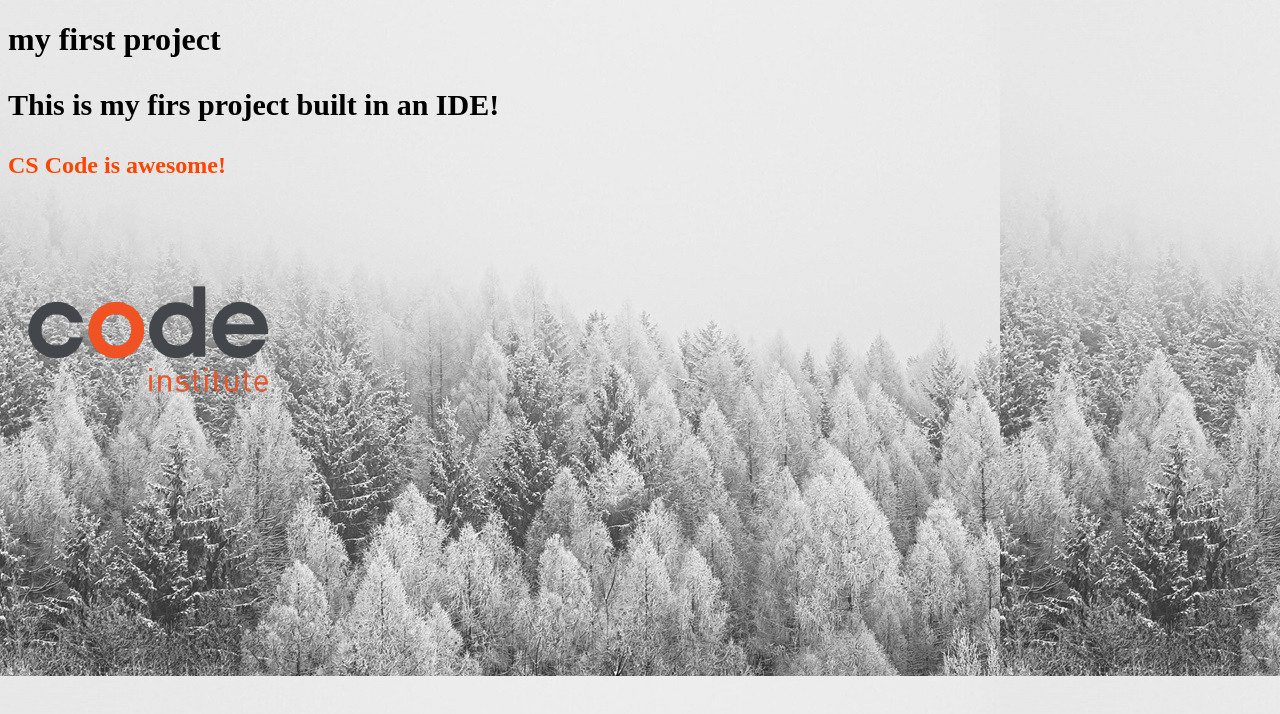
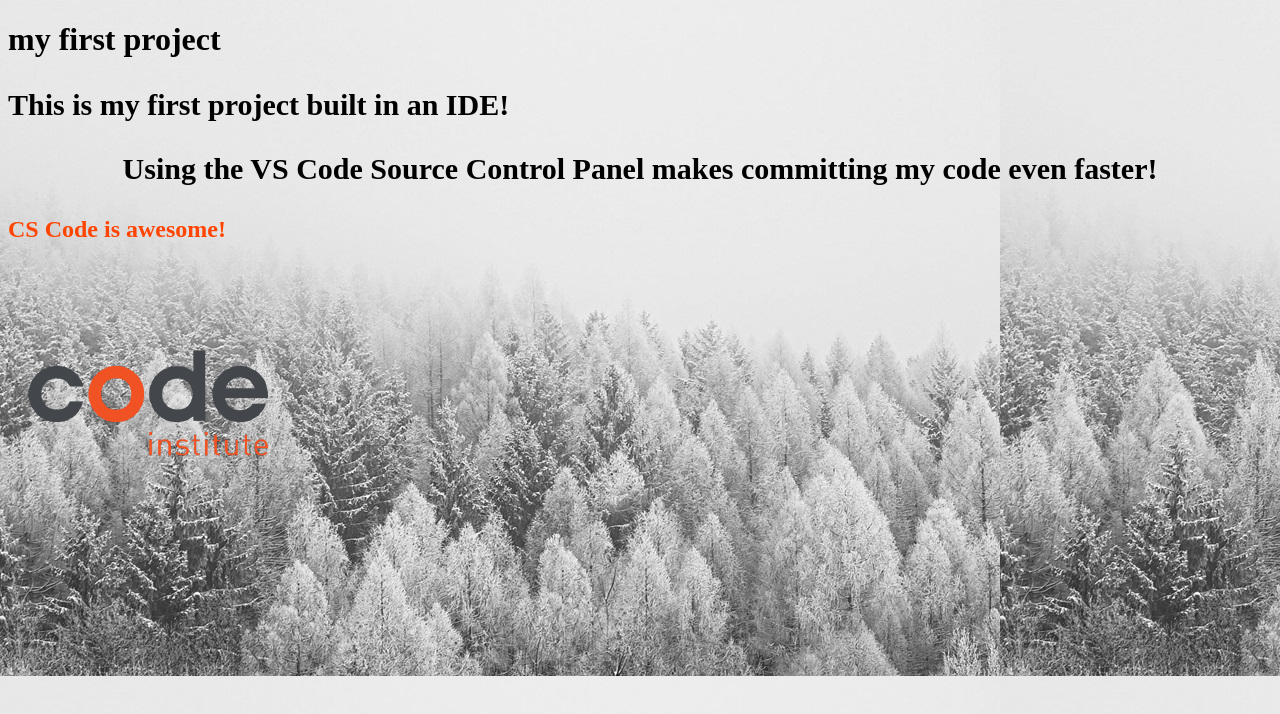
Before and after one commit to hamza-m1/my-first-project, a plain HTML site: page index.html in a window 1280 px wide. Drawn offline with Linux system fonts and the light colour scheme.

Commit message:
Add centered text paragraph and style rule for text-center class

```diff
--- a/assets/css/styles.css
+++ b/assets/css/styles.css
@@ -11,3 +11,7 @@ p {
 h2 {
     color: orangered;
 }
+
+.text-center {
+    text-align: center;
+}
--- a/index.html
+++ b/index.html
@@ -8,7 +8,11 @@
   </head>
   <body>
     <h1>my first project</h1>
-    <p>This is my firs project built in an IDE!</p>
+    <p>This is my first project built in an IDE!</p>
+    <p class="text-center">
+      Using the VS Code Source Control Panel makes committing my code even
+      faster!
+    </p>
     <h2>CS Code is awesome!</h2>
     <img src="assets/images/01-02-02_ci-logo.png" alt="Code institute logo" />
   </body>
```
